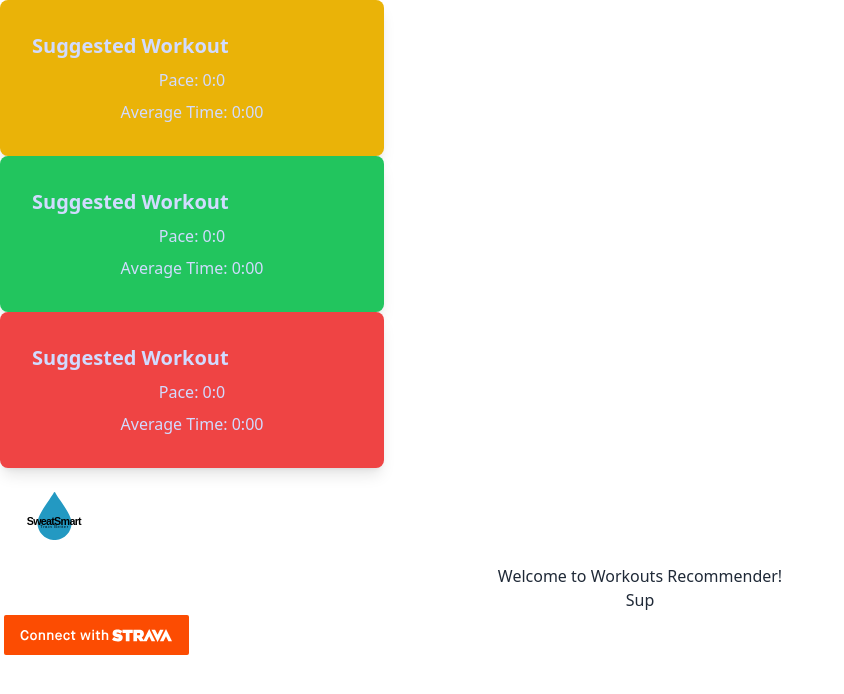
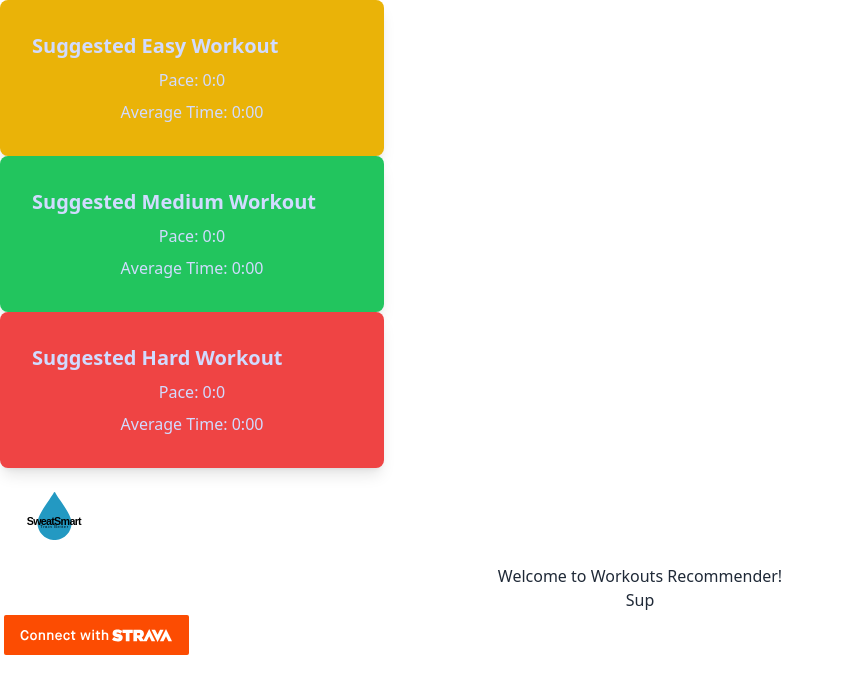
Before and after one commit to gregorybwest/sweatsmart-app, a React (Vite) app: page /workouts in a window 1280 px wide. Shown: the top 694 px of the page, without its empty margins (0-844 px from the left). Built offline with nearby package versions, Linux system fonts and the light colour scheme.

Commit message:
dynamic card titles

```diff
--- a/src/Components/WorkoutCard.tsx
+++ b/src/Components/WorkoutCard.tsx
@@ -2,13 +2,14 @@ interface WorkoutCardProps {
   averagePace: number;
   averageTime: number;
   className?: string;
+  title: string;
 }
 
-export const WorkoutCard: React.FC<WorkoutCardProps> = ({ averagePace, averageTime, className }) => {
+export const WorkoutCard: React.FC<WorkoutCardProps> = ({ averagePace, averageTime, className, title }) => {
   return (
     <div className={`card text-primary-content w-96 rounded-lg shadow-lg ${className}`}>
       <div className="card-body">
-        <h2 className="card-title">Suggested Workout</h2>
+        <h2 className="card-title">{title}</h2>
         <p>
           Pace: {Math.floor(averagePace / 60)}:{Math.floor(averagePace % 60)}
         </p>
--- a/src/Components/WorkoutCardList.tsx
+++ b/src/Components/WorkoutCardList.tsx
@@ -8,9 +8,24 @@ interface WorkoutCardListProps {
 export const WorkoutCardList: React.FC<WorkoutCardListProps> = ({ averagePace, averageTime }) => {
   return (
     <>
-      <WorkoutCard averagePace={averagePace * 1.05} averageTime={averageTime * 0.8} className="bg-yellow-500" />
-      <WorkoutCard averagePace={averagePace * 0.95} averageTime={averageTime * 0.92} className="bg-green-500" />
-      <WorkoutCard averagePace={averagePace * 0.9} averageTime={averageTime * 1.05} className="bg-red-500" />
+      <WorkoutCard
+        averagePace={averagePace * 1.05}
+        averageTime={averageTime * 0.8}
+        title="Suggested Easy Workout"
+        className="bg-yellow-500"
+      />
+      <WorkoutCard
+        averagePace={averagePace * 0.95}
+        averageTime={averageTime * 0.92}
+        title="Suggested Medium Workout"
+        className="bg-green-500"
+      />
+      <WorkoutCard
+        averagePace={averagePace * 0.9}
+        averageTime={averageTime * 1.05}
+        title="Suggested Hard Workout"
+        className="bg-red-500"
+      />
     </>
   );
 };
```
